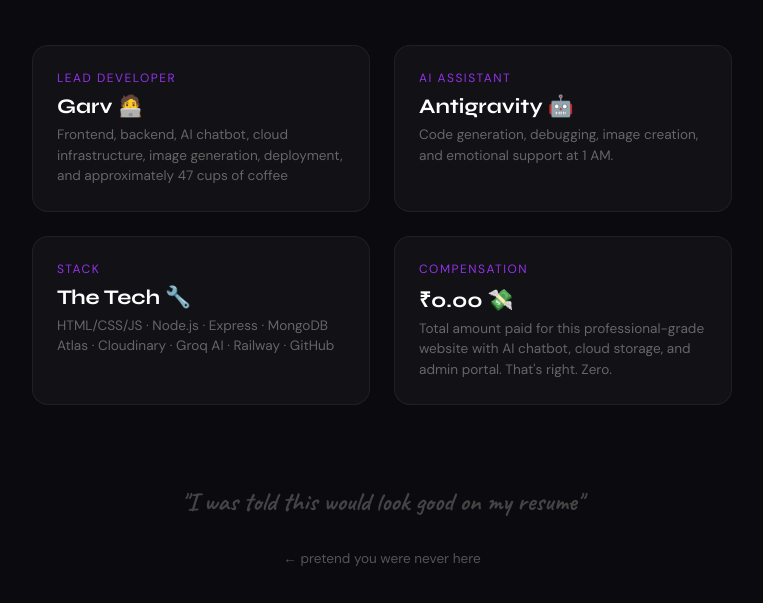
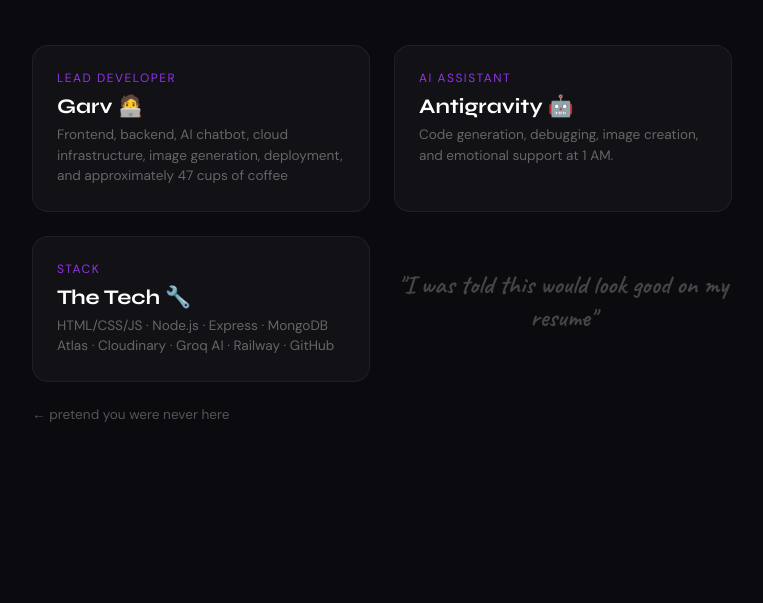
Before and after one commit to Random-Insulator/Cambridge_clubs, a website: page credits.html in a window 1280 px wide. Shown: the part 223-826 px from the top of the page, without its empty margins (258-1021 px from the left). After the commit the page ends 800 px from the top, so only its background shows below. Drawn offline with Linux system fonts and the light colour scheme.

```diff
--- a/credits.html
+++ b/credits.html
@@ -137,7 +137,8 @@
         <div class="credit-card">
             <div class="credit-role">Lead Developer</div>
             <div class="credit-name">Garv 🧑‍💻</div>
-      <div class="credit-desc">Frontend, backend, AI chatbot, cloud infrastructure, image generation, deployment, and approximately 47 cups of coffee</div>
+            <div class="credit-desc">Frontend, backend, AI chatbot, cloud infrastructure, image generation, deployment,
+                and approximately 47 cups of coffee</div>
         </div>
         <div class="credit-card">
             <div class="credit-role">AI Assistant</div>
@@ -150,13 +151,7 @@
             <div class="credit-desc">HTML/CSS/JS · Node.js · Express · MongoDB Atlas · Cloudinary · Groq AI · Railway
                 · GitHub</div>
         </div>
-    <div class="credit-card">
-      <div class="credit-role">Compensation</div>
-      <div class="credit-name">₹0.00 💸</div>
-      <div class="credit-desc">Total amount paid for this professional-grade website with AI chatbot, cloud storage, and
-        admin portal. That's right. Zero.</div>
-    </div>
-  </div>
+
 
         <div class="quote">"I was told this would look good on my resume"</div>
 
--- a/main.js
+++ b/main.js
@@ -15,7 +15,7 @@ const clubs = [
     name: "Cybersonic",
     formattedName: "Cyber<em>sonic.</em>",
     category: "Technology",
-    desc: ".Cybersonic Club transforms students from digital consumers into sophisticated tech architects by mastering the full computing stack, from Python and AI to robust cybersecurity.",
+    desc: "Cybersonic Club transforms students from digital consumers into sophisticated tech architects by mastering the full computing stack, from Python and AI to robust cybersecurity.",
     color: "#7c6ef7",
     bg: "rgba(124,110,247,0.1)",
     border: "rgba(124,110,247,0.2)",
```
Also changed, not shown: quizzarders/quizzarders.html (+1 -1 lines). Lines whose indentation alone changed are shown as unchanged.
